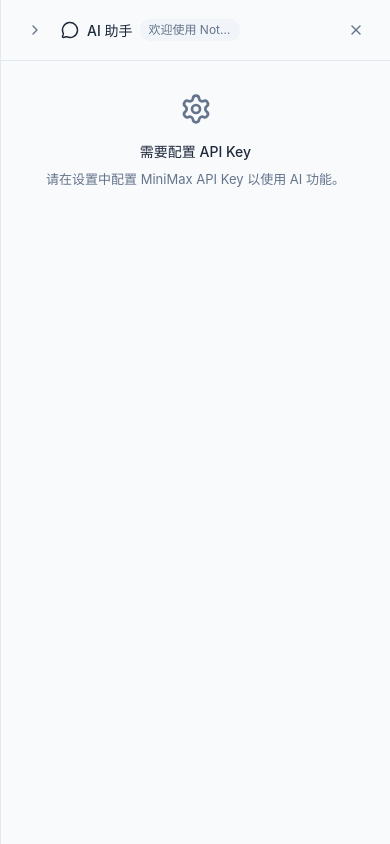
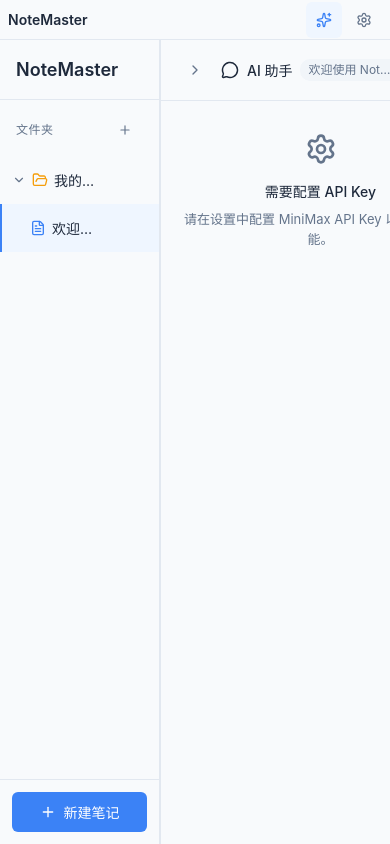
Before and after one commit to Brain1863/notemaster, a React (Vite) app: page / in a window 390 px wide. Built offline with nearby package versions, Linux system fonts and the light colour scheme.

Commit message:
修复移动端显示问题

```diff
--- a/src/index.css
+++ b/src/index.css
@@ -121,55 +121,29 @@ button {
 
 /* 移动端响应式适配 */
 @media (max-width: 768px) {
-  body {
-    font-size: 14px;
+  /* 确保内容可见 */
+  .app-content {
+    display: flex !important;
+    min-width: 0 !important;
   }
 
-  /* 侧边栏默认折叠 */
+  /* 侧边栏缩小但保持可见 */
   .sidebar {
-    min-width: 0 !important;
-    width: 200px !important;
+    min-width: 160px !important;
+    width: 160px !important;
+    flex-shrink: 0 !important;
   }
 
   .sidebar.collapsed {
-    width: 0 !important;
-    min-width: 0 !important;
+    width: 48px !important;
+    min-width: 48px !important;
     overflow: hidden;
-  }
-
-  /* AI 面板全屏显示 */
-  .ai-panel.expanded,
-  .ai-panel {
-    position: fixed !important;
-    right: 0 !important;
-    top: 0 !important;
-    bottom: 0 !important;
-    width: 100% !important;
-    max-width: 100% !important;
-    z-index: 100 !important;
-  }
-
-  .ai-panel.collapsed {
-    width: 48px !important;
   }
 
   /* 编辑器全宽 */
   .editor-container {
     flex: 1 !important;
     min-width: 0 !important;
-  }
-
-  /* 设置弹窗全屏 */
-  .settings-modal {
-    width: 100% !important;
-    max-width: 100% !important;
-    max-height: 100% !important;
-    border-radius: 0 !important;
-  }
-
-  /* 标题栏调整 */
-  .title-bar {
-    padding: 8px 12px !important;
   }
 
   /* 调整按钮大小便于触摸 */
@@ -184,17 +158,6 @@ button {
   input[type="password"] {
     min-height: 40px;
     font-size: 16px; /* 防止 iOS 缩放 */
-  }
-
-  /* 快速操作按钮 */
-  .ai-quick-actions {
-    flex-wrap: nowrap;
-    overflow-x: auto;
-    -webkit-overflow-scrolling: touch;
-  }
-
-  .ai-quick-actions button {
-    flex-shrink: 0;
   }
 }
 
```
